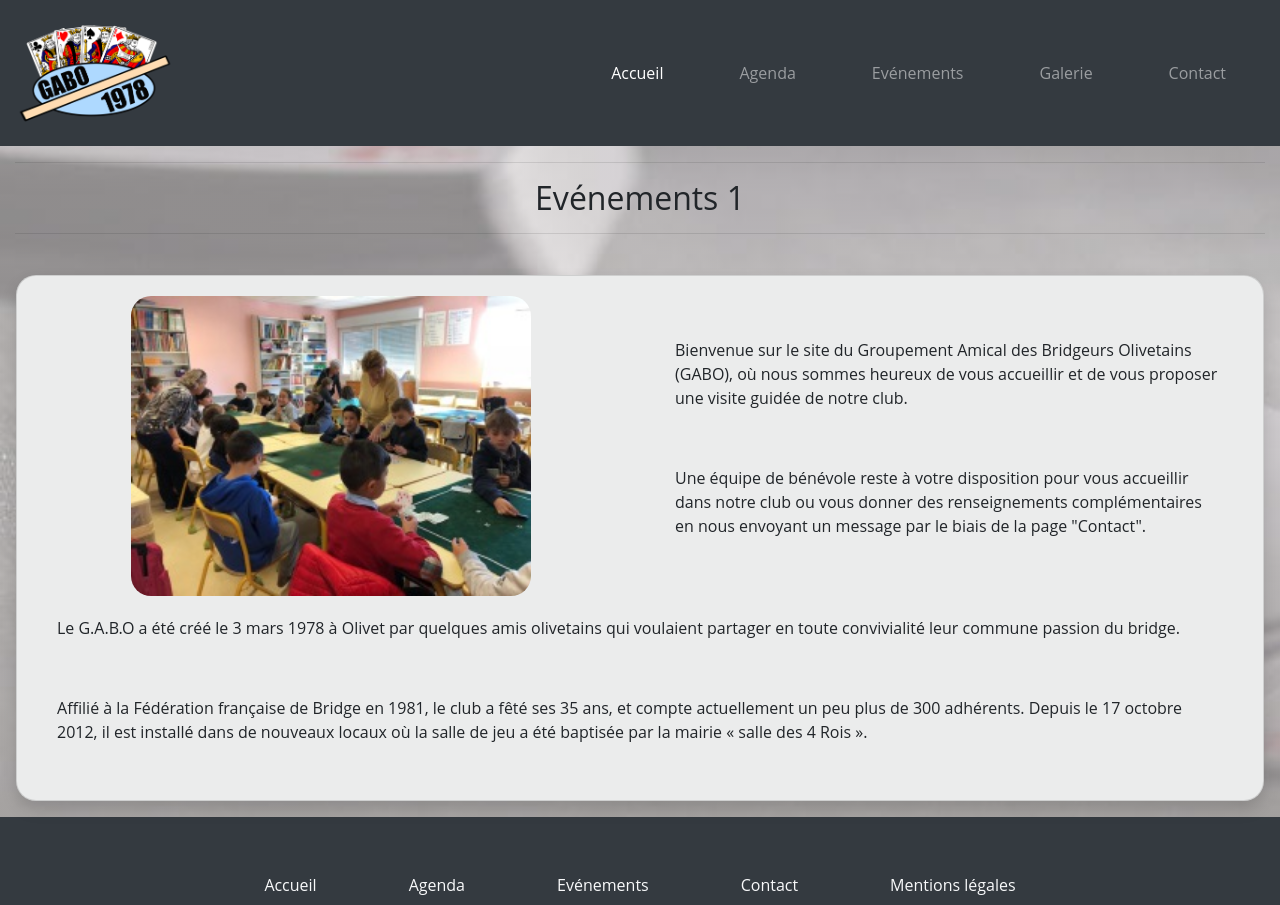
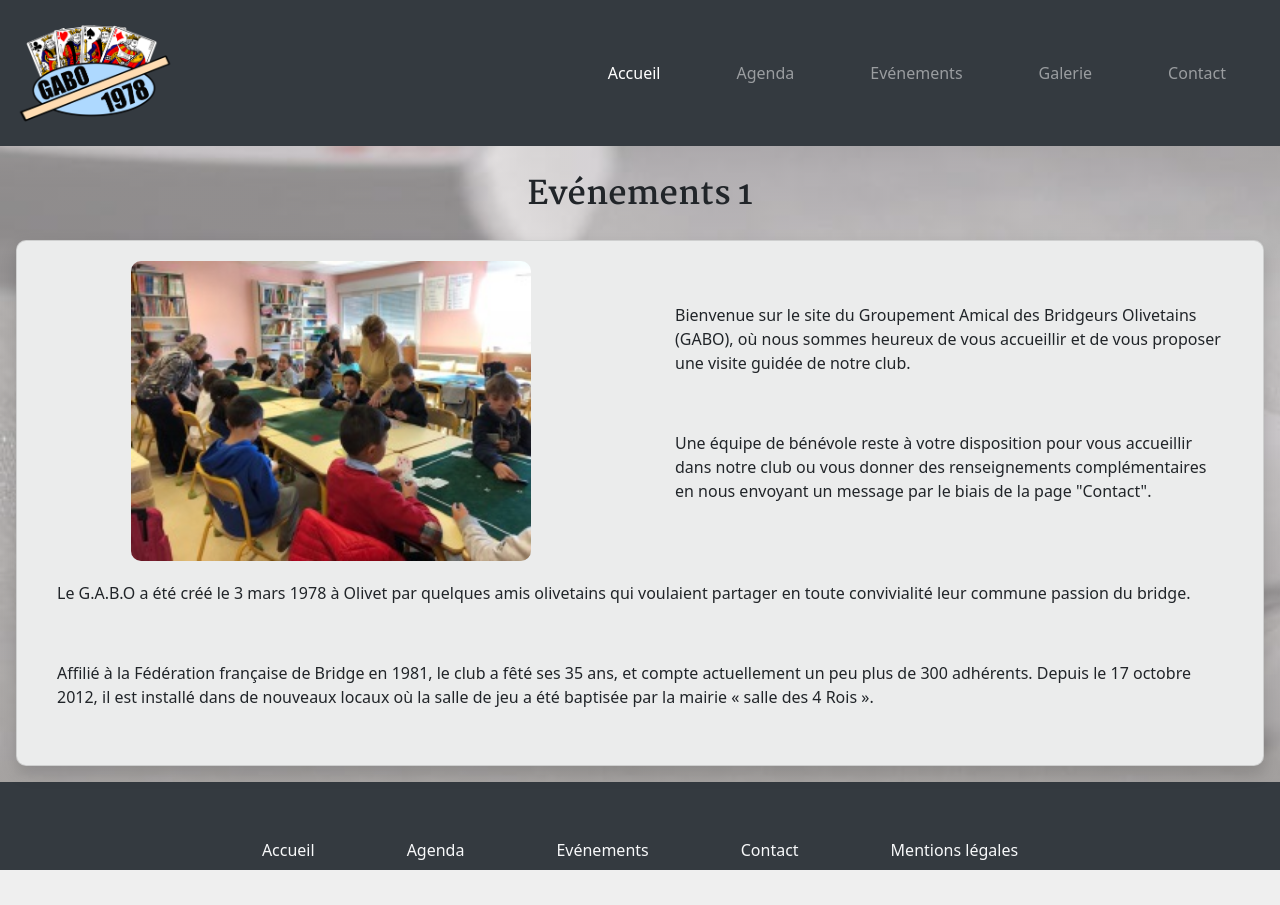
Before and after one commit to GodefroyCourtin/projet3-bridge, a Django app: page /article1 in a window 1280 px wide. After the commit the page ends 870 px from the top, so only its background shows below. Run offline with Django 3.2, Linux system fonts and the light colour scheme; some libraries are stand-ins or nearby versions.

Commit message:
changement titre police

```diff
--- a/bridge/club/static/club/css/styles.css
+++ b/bridge/club/static/club/css/styles.css
@@ -1,11 +1,22 @@
 body{
-    font-family: "Open Sans","Helvetica Neue",Helvetica,Arial,sans-serif;
+    /* font-family: "Gills Sans","Open Sans","Helvetica Neue",Helvetica,Arial,sans-serif; */
+    font-family: system-ui, -apple-system, "BlinkMacSystemFont", "Segoe UI", "Roboto", "Oxygen", "Ubuntu", "Cantarell","Fira Sans", "Droid Sans", "Helvetica Neue",
+    sans-serif;
+
     background: linear-gradient(
         rgba(248, 246, 246, 0.55),
         rgba(248, 246, 246, 0.55)),
         url("../img/bridge1.jpg");
     background-size: cover;
     opacity: 1;
+}
+
+
+h1,h2,h3,h5,h6{
+    font-family: 'Martel', serif;
+    font-weight: bold;
+    padding-top: 30px;
+    padding-bottom: 10px;
 }
 .hauteurbox{
     min-height: 75vh;
@@ -30,7 +41,7 @@ body{
 
     object-fit: cover;
     height: 300px;
-    border-radius: 20px!important
+    border-radius: 10px!important
 
 }
 .img-dimension-galerie{
@@ -42,7 +53,7 @@ body{
 }
 .card{
     padding: 20px;
-    border-radius: 20px!important;
+    border-radius: 10px!important;
     background-color:rgb(235, 236, 236);
 }
 .detail-separator {
--- a/bridge/club/templates/club/article1.html
+++ b/bridge/club/templates/club/article1.html
@@ -3,9 +3,9 @@
 {% load static %}
 
 <div class="col-lg-12">
-    <hr>
+    <!-- <hr> -->
     <h2 class="intro-text text-center">Evénements 1</h2>
-    <hr class="detail-separator">
+    <!-- <hr class="detail-separator"> -->
 </div>
 
 <div class="card shadow rounded m-3">
--- a/bridge/club/templates/club/article2.html
+++ b/bridge/club/templates/club/article2.html
@@ -3,9 +3,9 @@
 {% load static %}
 
 <div class="col-lg-12">
-    <hr>
+    <!-- <hr> -->
     <h2 class="intro-text text-center">Evénements 2</h2>
-    <hr class="detail-separator">
+    <!-- <hr class="detail-separator"> -->
 </div>
 
 <div class="card shadow rounded m-3">
--- a/bridge/club/templates/club/article3.html
+++ b/bridge/club/templates/club/article3.html
@@ -3,9 +3,9 @@
 {% load static %}
 
 <div class="col-lg-12">
-    <hr>
+    <!-- <hr> -->
     <h2 class="intro-text text-center">Evénements 3</h2>
-    <hr class="detail-separator">
+    <!-- <hr class="detail-separator"> -->
 </div>
 
 <div class="card shadow rounded m-3">
--- a/bridge/club/templates/club/base.html
+++ b/bridge/club/templates/club/base.html
@@ -10,6 +10,7 @@
     <meta name="viewport" content="width=device-width, initial-scale=1.0">
     <link rel="stylesheet" href="https://maxcdn.bootstrapcdn.com/bootstrap/4.5.2/css/bootstrap.min.css">
     <link rel="stylesheet" href="{% static 'club/css/styles.css' %}">
+    <link href="https://fonts.googleapis.com/css2?family=Martel:wght@700&display=swap" rel="stylesheet">
 </head>
 
 <body>
--- a/bridge/club/templates/club/evenement.html
+++ b/bridge/club/templates/club/evenement.html
@@ -4,9 +4,9 @@
 <!-- <div class="container hauteurbox">
     <div class="row"> -->
 <div class="col-lg-12">
-    <hr>
+    <!-- <hr> -->
     <h2 class="intro-text text-center">Les événements du G.A.B.O</h2>
-    <hr class="detail-separator">
+    <!-- <hr class="detail-separator"> -->
 </div>
 <div class="card shadow rounded m-3">
     <div class="row">
--- a/bridge/club/templates/club/galerie.html
+++ b/bridge/club/templates/club/galerie.html
@@ -3,8 +3,9 @@
 {% load static %}
 
 
-
-
+<div class="col-lg-12">
+    <h2 class="intro-text text-center">L'Histoire du G.A.B.O</h2>
+</div>
 <div class="row">
     <div class="col-lg-4 mt-2 mb-2 text-center align-self-center">
         <a href="{% static 'club/img/enfants.jpg' %}" data-size="1600x1067">
--- a/bridge/club/templates/club/index.html
+++ b/bridge/club/templates/club/index.html
@@ -29,9 +29,9 @@
 <!-- <div class="container hauteurbox">
     <div class="row"> -->
 <div class="col-lg-12">
-    <hr>
+    <!-- <hr> -->
     <h2 class="intro-text text-center">L'Histoire du G.A.B.O</h2>
-    <hr class="detail-separator">
+    <!-- <hr class="detail-separator"> -->
 </div>
 
 <div class="card shadow rounded m-3">
```
